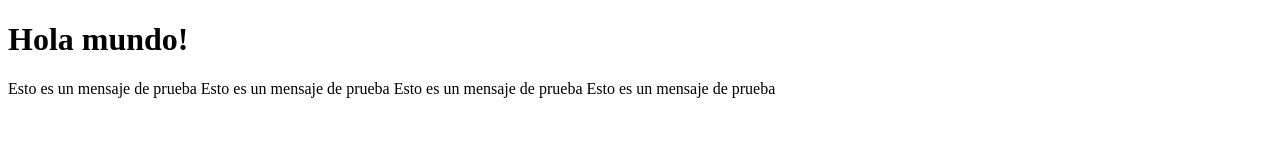
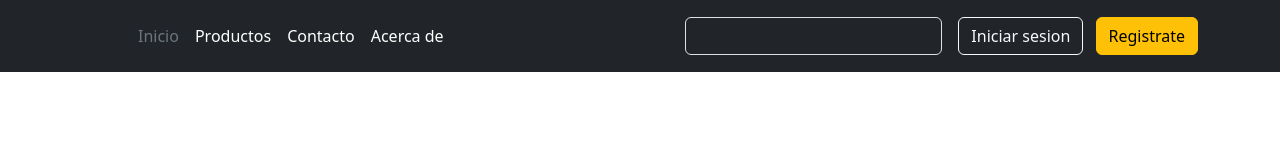
Before and after one commit to Josephu15/actividadtes, a plain HTML site: page index.html in a window 1280 px wide. Drawn offline with nearby package versions, Linux system fonts and the light colour scheme.

Commit message:
implementacion de header con boostrap

```diff
--- a/index.html
+++ b/index.html
@@ -3,13 +3,42 @@
 <head>
     <meta charset="UTF-8">
     <meta name="viewport" content="width=device-width, initial-scale=1.0">
-    <title>Document</title>
+
+    <link href="https://cdn.jsdelivr.net/npm/bootstrap@5.3.0/dist/css/bootstrap.min.css" rel="stylesheet" integrity="sha384-9ndCyUaIbzAi2FUVXJi0CjmCapSmO7SnpJef0486qhLnuZ2cdeRhO02iuK6FUUVM" crossorigin="anonymous">
+
+    <title>Tienda de Artesanias Ecuatorianas</title>
 </head>
 <body>
 
-    <h1>Hola mundo!</h1>
+    <header class="p-3 text-bg-dark">
+        <div class="container">
+          <div class="d-flex flex-wrap align-items-center justify-content-center justify-content-lg-start">
+            <a href="/" class="d-flex align-items-center mb-2 mb-lg-0 text-white text-decoration-none">
+              <svg class="bi me-2" width="40" height="32" role="img" aria-label="Bootstrap"><use xlink:href="#bootstrap"></use></svg>
+            </a>
 
-    <p>Esto es un mensaje de prueba Esto es un mensaje de prueba Esto es un mensaje de prueba Esto es un mensaje de prueba</p>
+            <ul class="nav col-12 col-lg-auto me-lg-auto mb-2 justify-content-center mb-md-0">
+              <li><a href="#" class="nav-link px-2 text-secondary">Inicio</a></li>
+              <li><a href="#" class="nav-link px-2 text-white">Productos</a></li>
+              <li><a href="#" class="nav-link px-2 text-white">Contacto</a></li>
+              <li><a href="#" class="nav-link px-2 text-white">Acerca de</a></li>
+            </ul>
 
+            <form class="col-12 col-lg-auto mb-3 mb-lg-0 me-lg-3" role="search">
+              <input type="search" class="form-control form-control-dark text-bg-dark" placeholder="Search..." aria-label="Search">
+            </form>
+
+            <div class="text-end">
+              <button type="button" class="btn btn-outline-light me-2">Iniciar sesion</button>
+              <button type="button" class="btn btn-warning">Registrate</button>
+            </div>
+          </div>
+        </div>
+      </header>
+
+
+
+
+    <script src="https://cdn.jsdelivr.net/npm/bootstrap@5.3.0/dist/js/bootstrap.bundle.min.js" integrity="sha384-geWF76RCwLtnZ8qwWowPQNguL3RmwHVBC9FhGdlKrxdiJJigb/j/68SIy3Te4Bkz" crossorigin="anonymous"></script>
 </body>
 </html>
```
Also changed, not shown: estilos.css (added).
